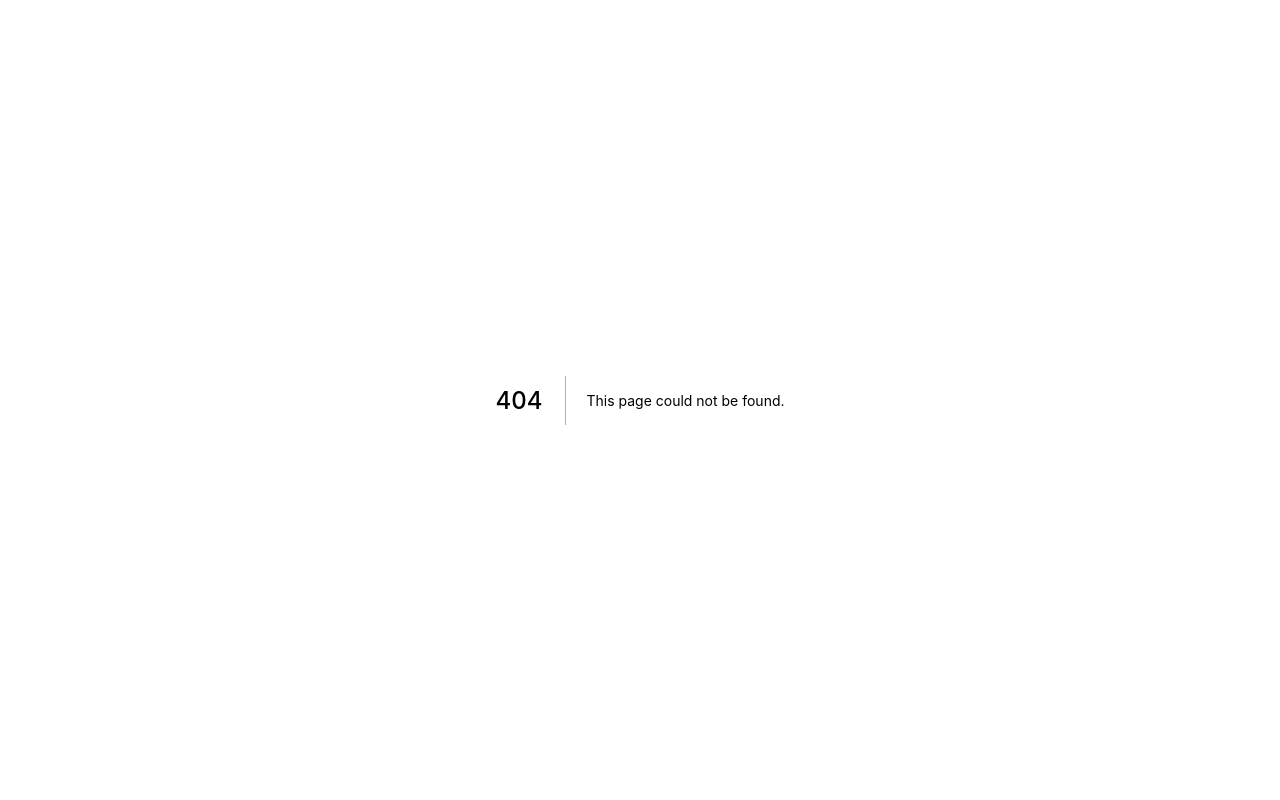
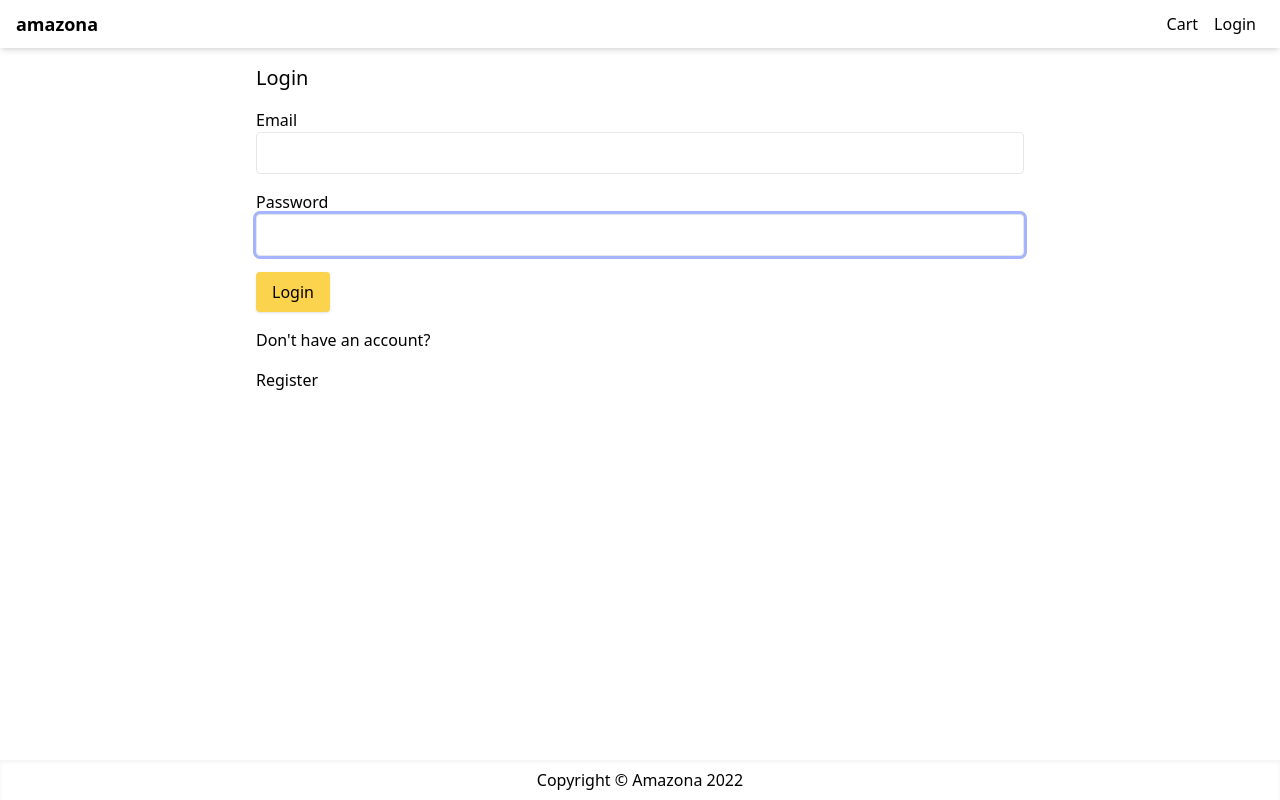
Before and after one commit to leandrokzu/ecommerce-next, a Next.js app: page /login in a window 1280 px wide. Before the commit this address had no page. Built offline with nearby package versions, Linux system fonts and the light colour scheme.

Commit message:
feat: login form

```diff
--- a/package.json
+++ b/package.json
@@ -13,7 +13,8 @@
     "js-cookie": "^3.0.1",
     "next": "12.2.4",
     "react": "18.2.0",
-    "react-dom": "18.2.0"
+    "react-dom": "18.2.0",
+    "react-hook-form": "^7.35.0"
   },
   "devDependencies": {
     "@types/react": "^18.0.15",
--- a/pages/cart.js
+++ b/pages/cart.js
@@ -91,7 +91,7 @@ function CartScreen() {
               <li>
                 <button
                   className="primary-button w-full"
-                  onClick={() => router.push("/shipping")}
+                  onClick={() => router.push("login?redirect=/shipping")}
                 >
                   Checkout
                 </button>
--- /dev/null
+++ b/pages/login.js
@@ -0,0 +1,66 @@
+import Link from "next/link";
+import React from "react";
+import { useForm } from "react-hook-form";
+import Layout from "../components/Layout";
+
+export default function LoginScreen() {
+  const {
+    handleSubmit,
+    register,
+    formState: { errors },
+  } = useForm();
+  const submitHandler = ({ email, password }) => {
+    console.log(email, password);
+  };
+
+  return (
+    <Layout title="Login">
+      <form
+        className="mx-auto max-w-screen-md"
+        onSubmit={handleSubmit(submitHandler)}
+      >
+        <h1 className="mb-4 text-xl">Login</h1>
+        <div className="mb-4">
+          <label htmlFor="email">Email</label>
+          <input
+            type="email"
+            {...register("email", {
+              required: "Please enter email",
+              pattern: {
+                value: /^[a-zA-Z0-9_.+-]+@[a-zA-Z0-9-]+.[a-zA-Z0-9-.]+$/i,
+                message: "Please enter valid email",
+              },
+            })}
+            className="w-full"
+            id="email"
+            autoFocus
+          />
+          {errors.email && (
+            <div className="text-red-500">{errors.email.message}</div>
+          )}
+        </div>
+        <div className="mb-4">
+          <label htmlFor="password">Password</label>
+          <input
+            type="password"
+            id="password"
+            {...register("password", {
+              required: "Please enter password",
+              minLength: { value: 6, message: "password is more than 5 chars" },
+            })}
+            className="w-full"
+            autoFocus
+          />
+          {errors.password && (
+            <div className="text-red-500">{errors.password.message}</div>
+          )}
+        </div>
+        <div className="mb-4">
+          <button className="primary-button">Login</button>
+        </div>
+        <div className="mb-4">Don&apos;t have an account? &nbsp;</div>
+        <Link href="register">Register</Link>
+      </form>
+    </Layout>
+  );
+}
--- a/styles/globals.css
+++ b/styles/globals.css
@@ -9,3 +9,9 @@
 .primary-button {
   @apply rounded bg-amber-300 py-2 px-4 shadow outline-none hover:bg-amber-400 active:bg-amber-500;
 }
+
+input,
+select,
+textarea {
+  @apply rounded border p-2 outline-none ring-indigo-300 focus:ring;
+}
```
Also changed, not shown: 1 other file (tests, documents, lock files or other folders).
